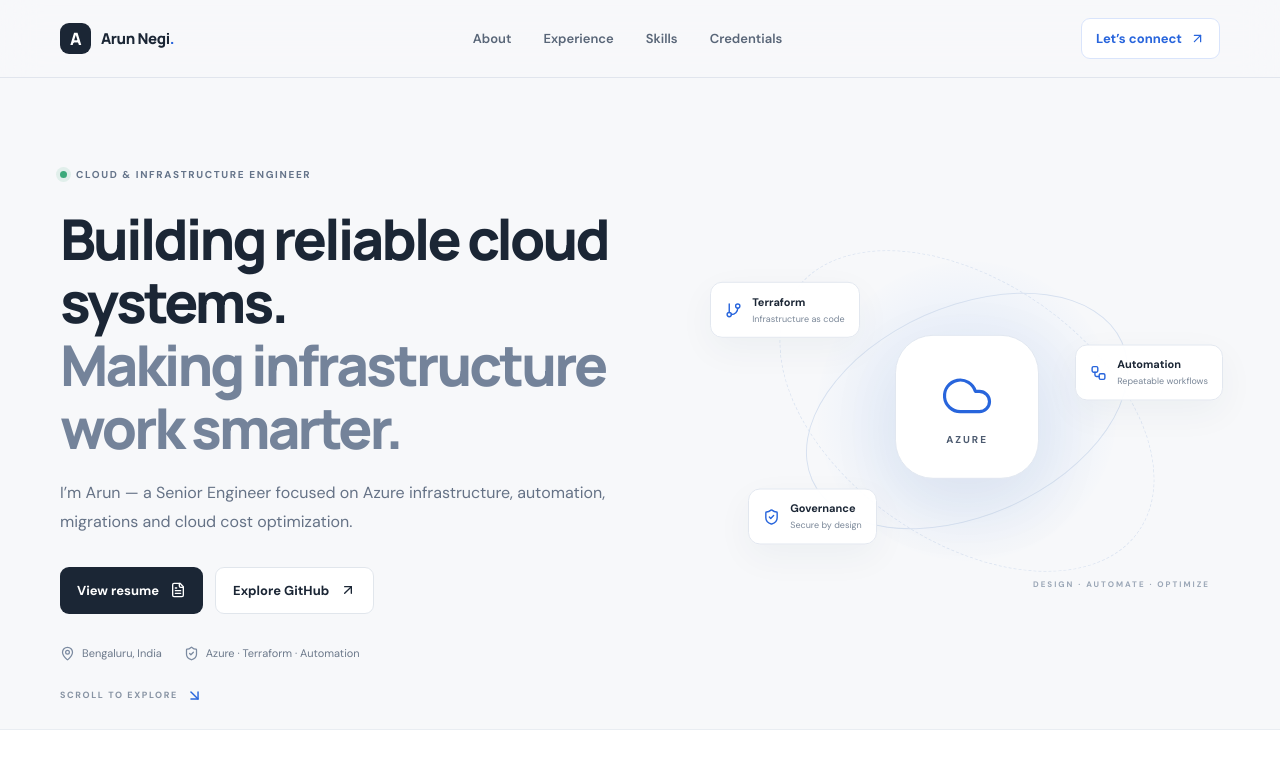
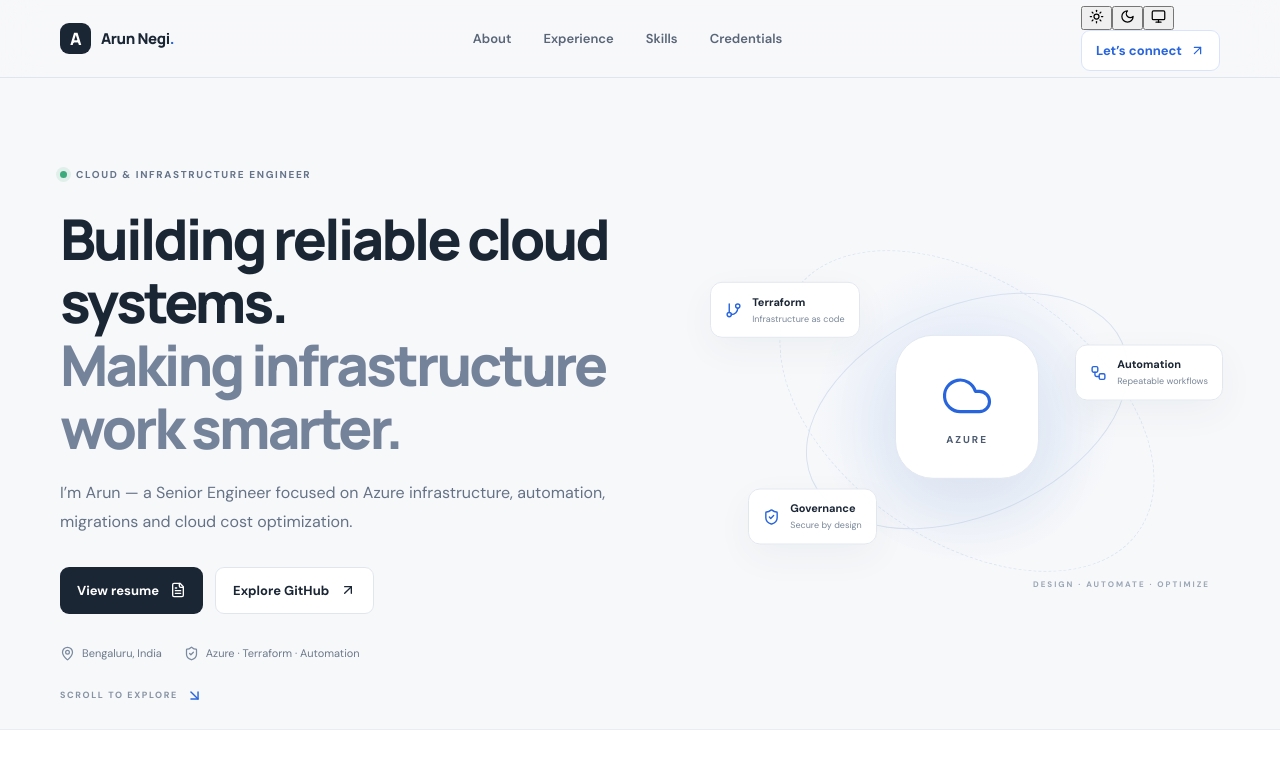
Before and after one commit to Arun-Negi/arun-cloud-portfolio, a React (Vite) app: page / in a window 1280 px wide. Shown: the top 783 px of the page. Built offline with nearby package versions, Linux system fonts and the light colour scheme.

Commit message:
Add light dark and system theme switcher

```diff
--- a/src/App.jsx
+++ b/src/App.jsx
@@ -2,7 +2,7 @@ import { useEffect, useState } from 'react';
 import {
   ArrowDownRight, ArrowUpRight, Cloud, Code2, GitBranch, Mail, MapPin,
   FileText, Linkedin, Github, ShieldCheck, Workflow, Server, Terminal,
-  GraduationCap, BadgeCheck, Menu
+  GraduationCap, BadgeCheck, Menu, Sun, Moon, Monitor
 } from 'lucide-react';
 
 const skills = [
@@ -89,6 +89,29 @@ function ExperienceCard({ job, index }) {
 }
 
 export default function App() {
+
+  const [themePreference, setThemePreference] = useState(() => {
+    try { return localStorage.getItem('portfolio-theme') || 'system'; }
+    catch { return 'system'; }
+  });
+
+  useEffect(() => {
+    const root = document.documentElement;
+    const media = window.matchMedia('(prefers-color-scheme: dark)');
+    const applyTheme = () => {
+      const resolved = themePreference === 'system' ? (media.matches ? 'dark' : 'light') : themePreference;
+      root.dataset.theme = resolved;
+      root.style.colorScheme = resolved;
+    };
+    applyTheme();
+    try { localStorage.setItem('portfolio-theme', themePreference); } catch {}
+    if (typeof media.addEventListener === 'function') {
+      media.addEventListener('change', applyTheme);
+      return () => media.removeEventListener('change', applyTheme);
+    }
+    media.addListener(applyTheme);
+    return () => media.removeListener(applyTheme);
+  }, [themePreference]);
   useEffect(() => {
     const links = document.querySelectorAll('a[href^="#"]');
     const handleClick = event => {
@@ -106,7 +129,14 @@ export default function App() {
       <nav className="main-nav" aria-label="Main navigation">
         <a href="#about">About</a><a href="#experience">Experience</a><a href="#skills">Skills</a><a href="#credentials">Credentials</a>
       </nav>
-      <a className="header-cta" href="#contact">Let’s connect <ArrowUpRight size={15} /></a>
+      <div className="header-actions">
+        <div className="theme-switch" role="group" aria-label="Color theme">
+          <button type="button" className={themePreference === 'light' ? 'theme-option is-active' : 'theme-option'} onClick={() => setThemePreference('light')} aria-label="Light theme" aria-pressed={themePreference === 'light'} title="Light"><Sun size={15} /></button>
+          <button type="button" className={themePreference === 'dark' ? 'theme-option is-active' : 'theme-option'} onClick={() => setThemePreference('dark')} aria-label="Dark theme" aria-pressed={themePreference === 'dark'} title="Dark"><Moon size={15} /></button>
+          <button type="button" className={themePreference === 'system' ? 'theme-option is-active' : 'theme-option'} onClick={() => setThemePreference('system')} aria-label="Use system theme" aria-pressed={themePreference === 'system'} title="System"><Monitor size={15} /></button>
+        </div>
+        <a className="header-cta" href="#contact">Let’s connect <ArrowUpRight size={15} /></a>
+      </div>
     </header>
 
     <main>
```
